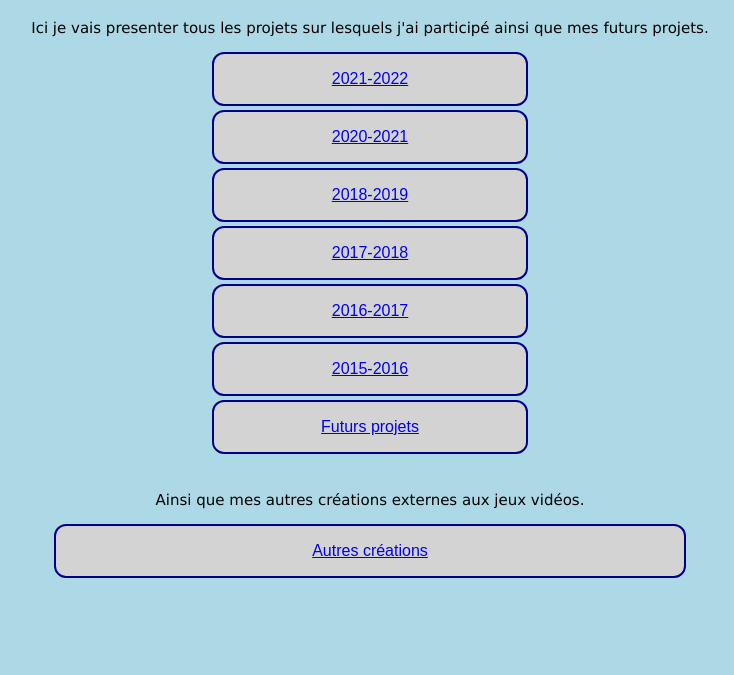
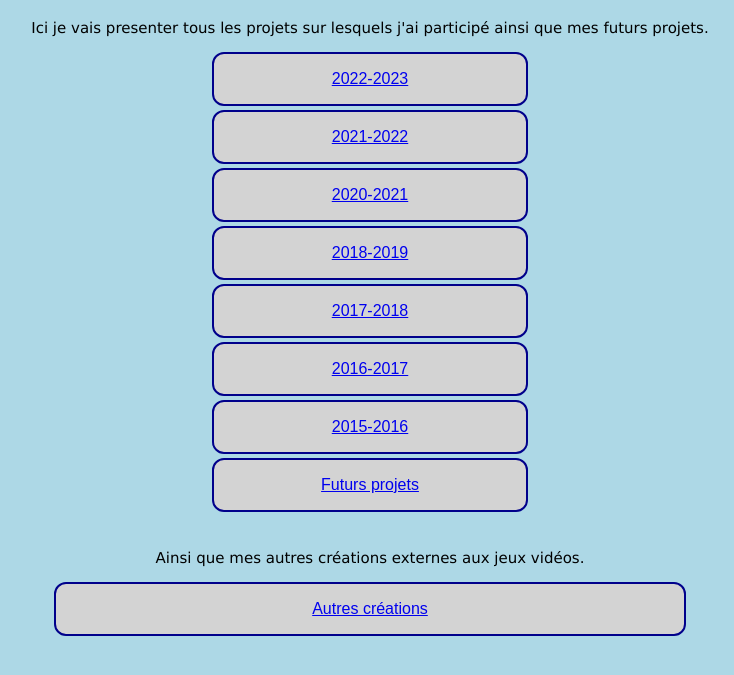
Before and after one commit to Brieux/Portfolio, a plain HTML site: page index.html in a window 1280 px wide. Shown: the part 63-738 px from the top of the page, without its empty margins (270-1004 px from the left). Drawn offline with Linux system fonts and the light colour scheme.

Commit message:
Update index.html

```diff
--- a/index.html
+++ b/index.html
@@ -10,6 +10,7 @@
 <p>Ici je vais presenter tous les projets sur lesquels j'ai participé ainsi que mes futurs projets.</p>
 <div class="center">
 <button class="center">
+  <a href="HTML/2022-2023.html">2022-2023</a></button> <button class="center">
   <a href="HTML/2021-2022.html">2021-2022</a></button> <button class="center">
   <a href="HTML/2020-2021.html">2020-2021</a></button> <button class="center">
   <a href="HTML/2018-2019.html">2018-2019</a></button> <button class="center">
```
